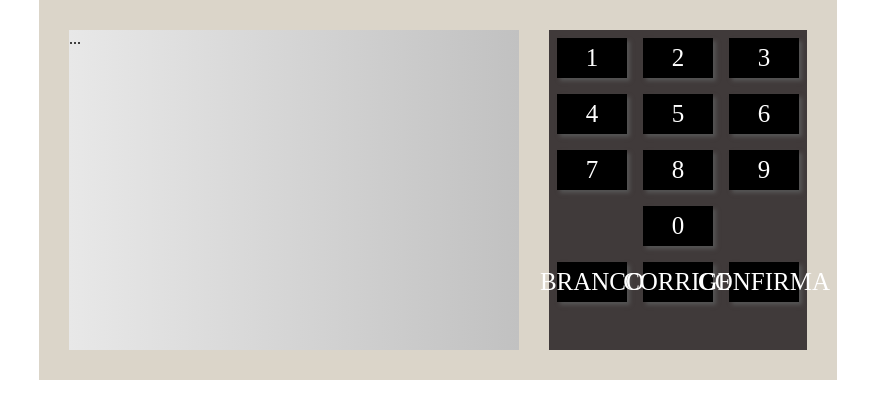
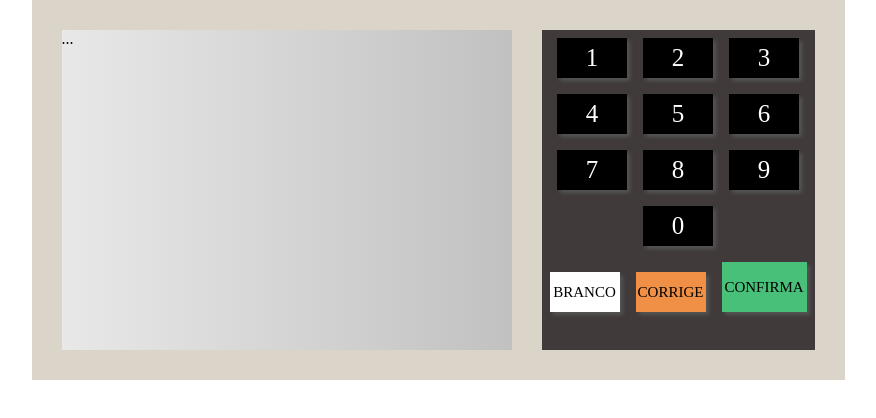
Before and after one commit to JefMacedo/urna-eletronica-js, a plain HTML site: page index.html in a window 1280 px wide. Shown: the whole page, without its empty margins (202-1078 px from the left). Drawn offline with Linux system fonts and the light colour scheme.

Commit message:
finalização do layout do teclado

```diff
--- a/index.html
+++ b/index.html
@@ -31,9 +31,9 @@
                 <div class="teclado-botao">0</div>
             </div>
             <div class="teclado-linha">
-                <div class="teclado-botao">BRANCO</div>
-                <div class="teclado-botao">CORRIGE</div>
-                <div class="teclado-botao">CONFIRMA</div>
+                <div class="teclado-botao botao-branco">BRANCO</div>
+                <div class="teclado-botao botao-corrige">CORRIGE</div>
+                <div class="teclado-botao botao-confirma">CONFIRMA</div>
             </div>
         </div>
     </div>
--- a/style.css
+++ b/style.css
@@ -25,6 +25,7 @@ body {
 .teclado-linha {
     display: flex;
     justify-content: center;
+    align-items: flex-end;
 }
 
 .teclado-botao {
@@ -40,3 +41,23 @@ body {
     cursor: pointer;
     box-shadow: 3px 3px 4px #555555;
 }
+
+.botao-branco {
+    background-color: #ffffff;
+    color: #000000;
+    font-size: 15px;
+}
+
+.botao-corrige {
+    background-color: #f09046;
+    color: #000000;
+    font-size: 15px;
+}
+
+.botao-confirma {
+    background-color: #48c079;
+    color: #000000;
+    font-size: 15px;
+    width: 85px;
+    height: 50px;
+}
```
